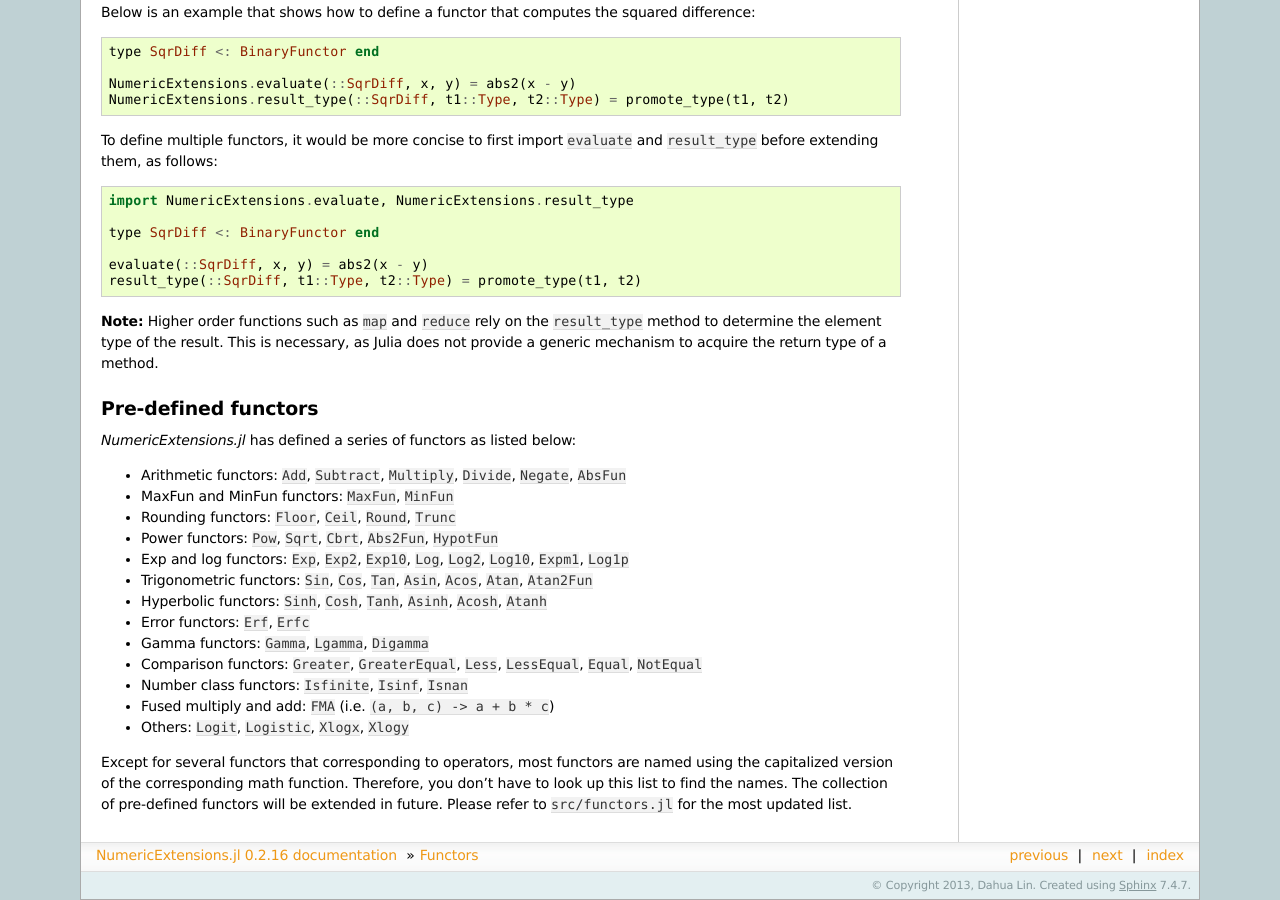
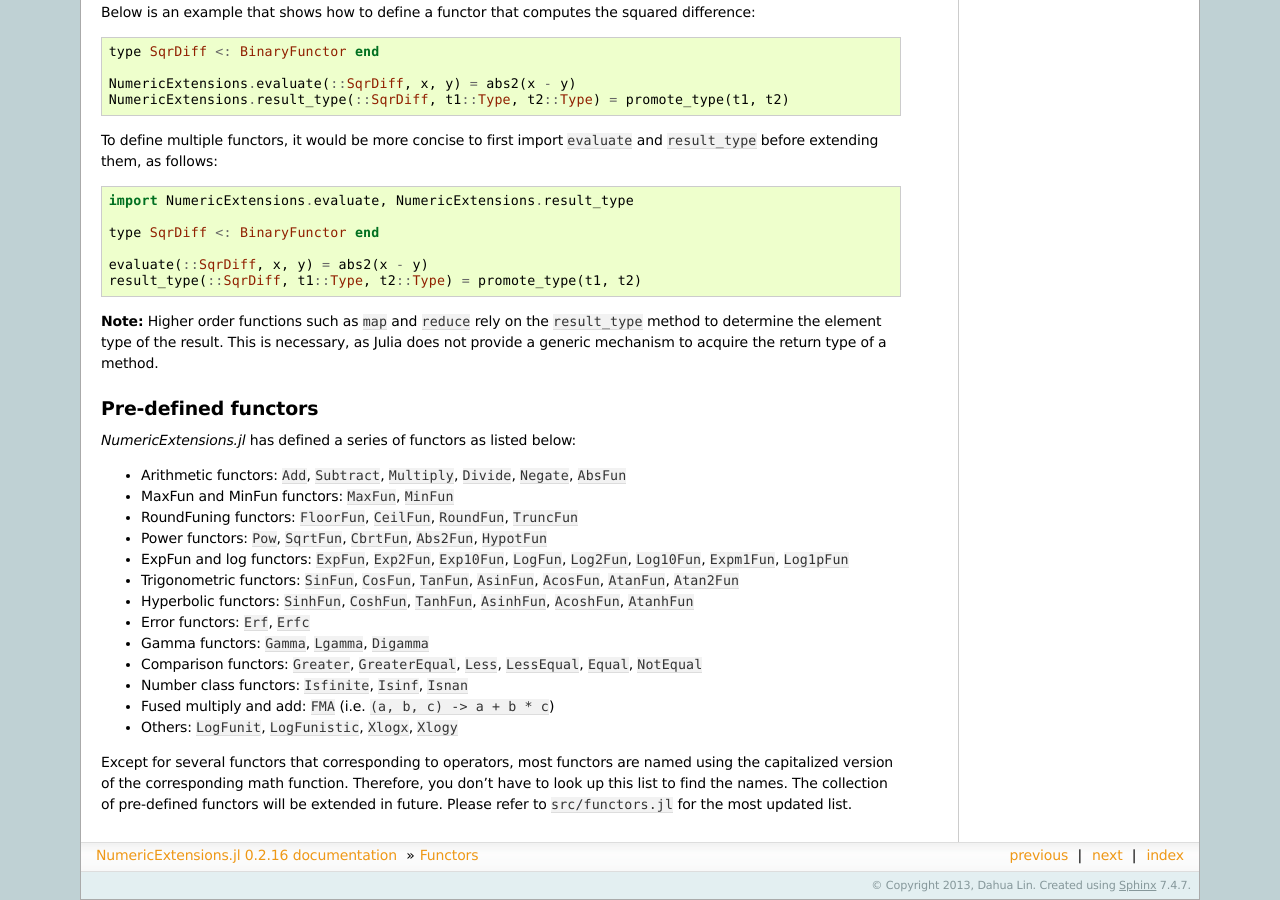
Before and after one commit to lindahua/NumericExtensions.jl, a Sphinx documentation site: the page built from doc/source/functors.rst, in a window 1280 px wide and 900 px high, scrolled down 942 px. Built offline with Sphinx 7.4.7, drawn with Linux system fonts in a browser that asks for light colours; formulas are drawn with MathJax 3.

Commit message:
renamed most elementary functors (adding `Fun` suffix)

```diff
--- a/doc/source/functors.rst
+++ b/doc/source/functors.rst
@@ -85,16 +85,16 @@
 
 * Arithmetic functors: ``Add``, ``Subtract``, ``Multiply``, ``Divide``, ``Negate``, ``AbsFun``
 * MaxFun and MinFun functors: ``MaxFun``, ``MinFun``
-* Rounding functors: ``Floor``, ``Ceil``, ``Round``, ``Trunc``
-* Power functors: ``Pow``, ``Sqrt``, ``Cbrt``, ``Abs2Fun``, ``HypotFun``
-* Exp and log functors: ``Exp``, ``Exp2``, ``Exp10``, ``Log``, ``Log2``, ``Log10``, ``Expm1``, ``Log1p``
-* Trigonometric functors: ``Sin``, ``Cos``, ``Tan``, ``Asin``, ``Acos``, ``Atan``, ``Atan2Fun``
-* Hyperbolic functors: ``Sinh``, ``Cosh``, ``Tanh``, ``Asinh``, ``Acosh``, ``Atanh``
+* RoundFuning functors: ``FloorFun``, ``CeilFun``, ``RoundFun``, ``TruncFun``
+* Power functors: ``Pow``, ``SqrtFun``, ``CbrtFun``, ``Abs2Fun``, ``HypotFun``
+* ExpFun and log functors: ``ExpFun``, ``Exp2Fun``, ``Exp10Fun``, ``LogFun``, ``Log2Fun``, ``Log10Fun``, ``Expm1Fun``, ``Log1pFun``
+* Trigonometric functors: ``SinFun``, ``CosFun``, ``TanFun``, ``AsinFun``, ``AcosFun``, ``AtanFun``, ``Atan2Fun``
+* Hyperbolic functors: ``SinhFun``, ``CoshFun``, ``TanhFun``, ``AsinhFun``, ``AcoshFun``, ``AtanhFun``
 * Error functors: ``Erf``, ``Erfc``
 * Gamma functors: ``Gamma``, ``Lgamma``, ``Digamma``
 * Comparison functors: ``Greater``, ``GreaterEqual``, ``Less``, ``LessEqual``, ``Equal``, ``NotEqual``
 * Number class functors: ``Isfinite``, ``Isinf``, ``Isnan``
 * Fused multiply and add: ``FMA`` (i.e. ``(a, b, c) -> a + b * c``)
-* Others: ``Logit``, ``Logistic``, ``Xlogx``, ``Xlogy``
+* Others: ``LogFunit``, ``LogFunistic``, ``Xlogx``, ``Xlogy``
 
 Except for several functors that corresponding to operators, most functors are named using the capitalized version of the corresponding math function. Therefore, you don't have to look up this list to find the names. The collection of pre-defined functors will be extended in future. Please refer to ``src/functors.jl`` for the most updated list.
--- a/doc/source/map.rst
+++ b/doc/source/map.rst
@@ -102,7 +102,7 @@
 Performance
 ------------
 
-For simple functions, such as ``x + y`` or ``exp(x)``, the performance of the map version such as ``map(Add(), x, y)`` and ``map(Exp(), x)`` is comparable to the Julia counter part. However, ``map`` can accelerate computation considerably in a variety of cases:
+For simple functions, such as ``x + y`` or ``exp(x)``, the performance of the map version such as ``map(Add(), x, y)`` and ``map(ExpFun(), x)`` is comparable to the Julia counter part. However, ``map`` can accelerate computation considerably in a variety of cases:
 
 * When the result storage has been allocated (e.g. in iterative updating algorithms) or you want inplace update, then ``map!`` or the pre-defined inplace computation function can be used to avoid unnecessary memory allocation/garbage collection, which can sometimes be the performance killer.
 
--- a/doc/source/overview.rst
+++ b/doc/source/overview.rst
@@ -60,7 +60,7 @@
 * Vector broadcasting computation (supporting both inplace updating and writing results to new arrays).
 * Fast shared-memory views of arrays.
 
-Since many of the methods are extensions of base functions. Simply adding a statement ``using NumericExtensions`` is often enough for substantial performance improvement. Consider the following code snippet:
+SinFunce many of the methods are extensions of base functions. Simply adding a statement ``using NumericExtensions`` is often enough for substantial performance improvement. Consider the following code snippet:
 
 .. code-block:: julia
 
```
Also changed, not shown: 7 other files.
